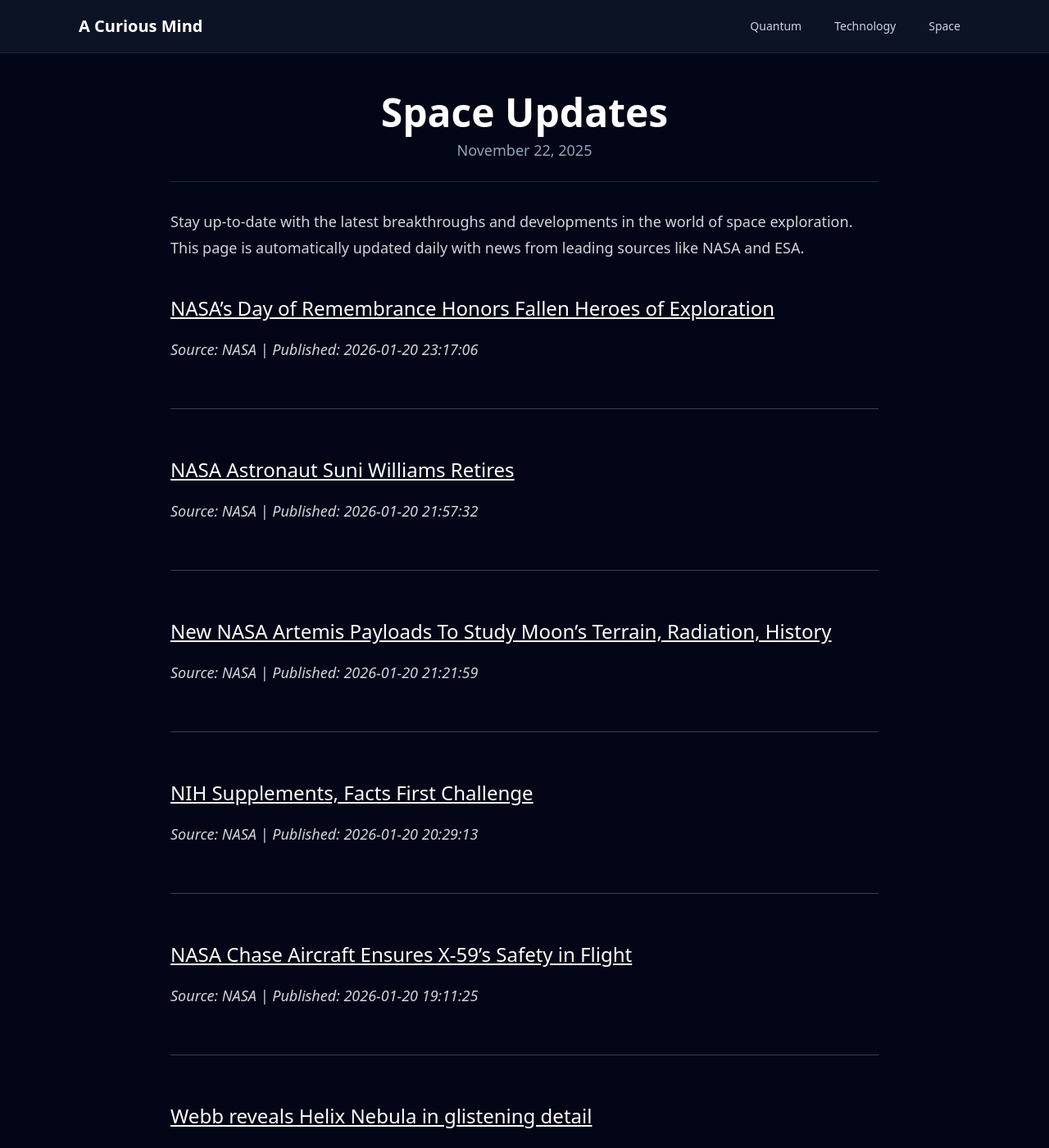
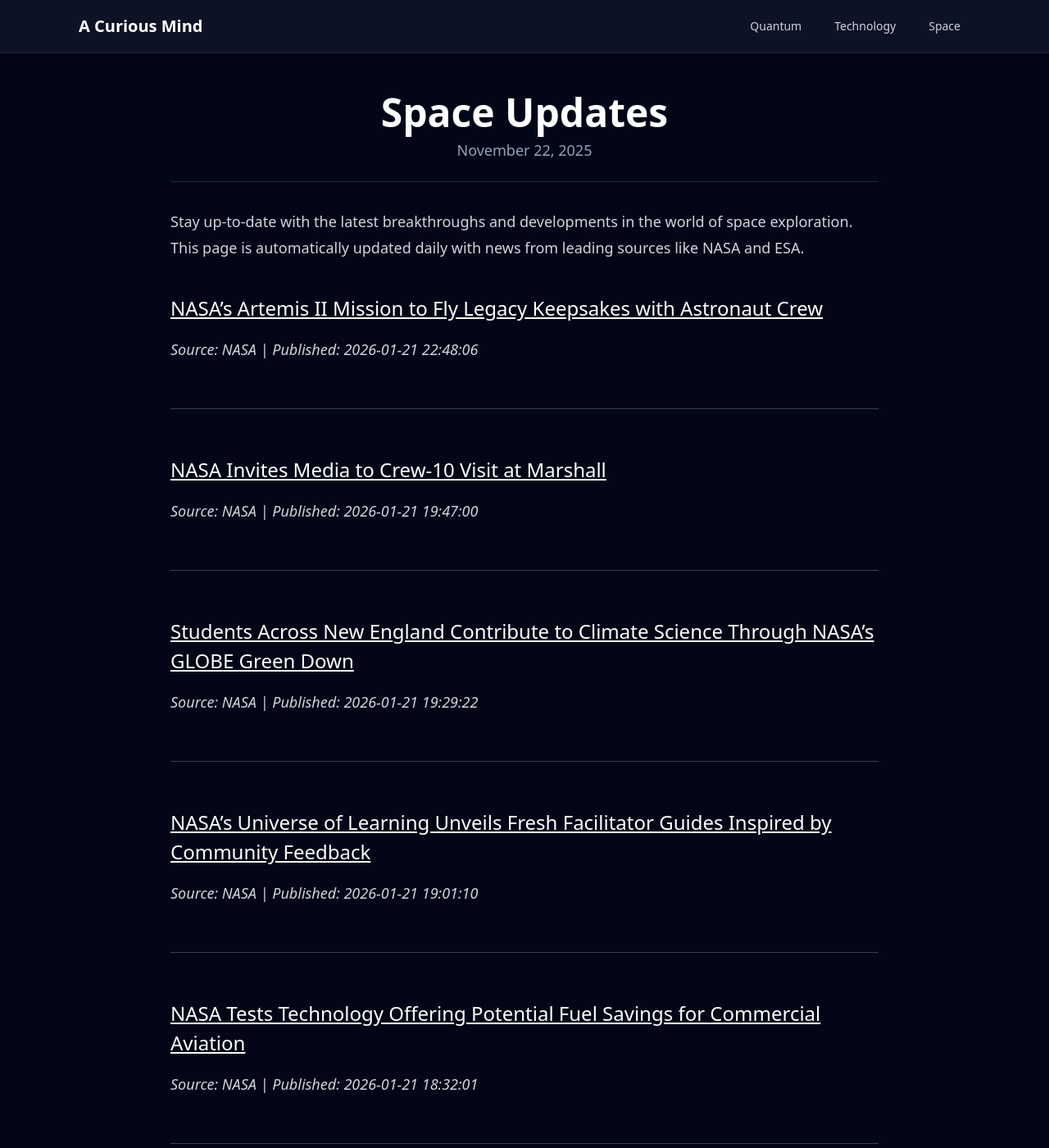
Before and after one commit to onehl7/onehl7.github.io, a Jekyll site: the page built from _posts/2025-11-22-space-updates.md, in a window 1280 px wide and 1400 px high. Shown: the whole window at 82% size. Built offline with Jekyll 4.4.1, drawn with Linux system fonts in a browser that asks for light colours; nearby versions of some CDN libraries; some of the changed text lies outside the part shown.

Commit message:
Update space news data

```diff
--- a/_data/space_news.json
+++ b/_data/space_news.json
@@ -1,62 +1,62 @@
 [
   {
     "source": "NASA",
-    "title": "NASA\u2019s Day of Remembrance Honors Fallen Heroes of Exploration",
-    "link": "https://www.nasa.gov/news-release/nasas-day-of-remembrance-honors-fallen-heroes-of-exploration-2/",
-    "published": "2026-01-20 23:17:06"
+    "title": "NASA\u2019s Artemis II Mission to Fly Legacy Keepsakes with Astronaut Crew",
+    "link": "https://www.nasa.gov/missions/artemis/artemis-2/nasas-artemis-ii-mission-to-fly-legacy-keepsakes-with-astronaut-crew/",
+    "published": "2026-01-21 22:48:06"
   },
   {
     "source": "NASA",
-    "title": "NASA Astronaut Suni Williams Retires",
-    "link": "https://www.nasa.gov/news-release/nasa-astronaut-suni-williams-retires/",
-    "published": "2026-01-20 21:57:32"
+    "title": "NASA Invites Media to Crew-10 Visit at Marshall",
+    "link": "https://www.nasa.gov/news-release/nasa-invites-media-to-crew-10-visit-at-marshall/",
+    "published": "2026-01-21 19:47:00"
   },
   {
     "source": "NASA",
-    "title": "New NASA Artemis Payloads To Study Moon\u2019s Terrain, Radiation, History",
-    "link": "https://www.nasa.gov/news-release/new-nasa-artemis-payloads-to-study-moons-terrain-radiation-history/",
-    "published": "2026-01-20 21:21:59"
+    "title": "Students Across New England Contribute to Climate Science Through NASA\u2019s GLOBE Green Down",
+    "link": "https://science.nasa.gov/learning-resources/science-activation/students-across-new-england-contribute-to-climate-science-through-nasas-globe-green-down/",
+    "published": "2026-01-21 19:29:22"
   },
   {
     "source": "NASA",
-    "title": "NIH Supplements, Facts First Challenge",
-    "link": "https://www.nasa.gov/directorates/stmd/prizes-challenges-crowdsourcing-program/center-of-excellence-for-collaborative-innovation-coeci/nih-supplements-facts-first-challenge/",
-    "published": "2026-01-20 20:29:13"
+    "title": "NASA\u2019s Universe of Learning Unveils Fresh Facilitator Guides Inspired by Community Feedback",
+    "link": "https://science.nasa.gov/learning-resources/science-activation/nasas-universe-of-learning-unveils-fresh-facilitator-guides-inspired-by-community-feedback/",
+    "published": "2026-01-21 19:01:10"
   },
   {
     "source": "NASA",
-    "title": "NASA\u00a0Chase Aircraft Ensures\u00a0X-59\u2019s\u00a0Safety\u00a0in Flight",
-    "link": "https://www.nasa.gov/aeronautics/chase-aircraft-ensures-x-59-safety/",
-    "published": "2026-01-20 19:11:25"
+    "title": "NASA Tests Technology Offering Potential Fuel Savings for Commercial Aviation",
+    "link": "https://www.nasa.gov/centers-and-facilities/armstrong/nasa-tests-technology-offering-potential-fuel-savings-for-commercial-aviation/",
+    "published": "2026-01-21 18:32:01"
   },
   {
     "source": "ESA",
-    "title": "Webb reveals Helix Nebula in glistening detail",
-    "link": "https://www.esa.int/ESA_Multimedia/Images/2026/01/Webb_reveals_Helix_Nebula_in_glistening_detail",
-    "published": "2026-01-20 15:00:00"
+    "title": "\u03b5psilon",
+    "link": "https://www.esa.int/Science_Exploration/Human_and_Robotic_Exploration/epsilon",
+    "published": "2026-01-21 12:54:00"
   },
   {
     "source": "ESA",
-    "title": "Smoke plumes from Chile wildfires seen by Sentinel-3",
-    "link": "https://www.esa.int/ESA_Multimedia/Images/2026/01/Smoke_plumes_from_Chile_wildfires_seen_by_Sentinel-3",
-    "published": "2026-01-20 14:03:00"
+    "title": "ESA at the European Space Conference 2026",
+    "link": "https://www.esa.int/About_Us/Exhibitions/ESA_at_the_European_Space_Conference_2026",
+    "published": "2026-01-21 10:00:00"
   },
   {
     "source": "ESA",
-    "title": "ESA monitoring January 2026 space weather event",
-    "link": "https://www.esa.int/Space_Safety/Space_weather/ESA_monitoring_January_2026_space_weather_event",
-    "published": "2026-01-20 09:37:00"
+    "title": "Artificial intelligence in manufacturing rocket parts",
+    "link": "https://www.esa.int/Enabling_Support/Space_Transportation/Future_space_transportation/Artificial_intelligence_in_manufacturing_rocket_parts",
+    "published": "2026-01-21 08:27:00"
   },
   {
     "source": "ESA",
-    "title": "The EGT Programme: your road to space",
-    "link": "https://www.esa.int/About_Us/Careers_at_ESA/The_EGT_Programme_your_road_to_space",
-    "published": "2026-01-19 10:00:00"
+    "title": "Magnetic avalanches power solar flares, finds Solar Orbiter",
+    "link": "https://www.esa.int/Science_Exploration/Space_Science/Solar_Orbiter/Magnetic_avalanches_power_solar_flares_finds_Solar_Orbiter",
+    "published": "2026-01-21 08:00:00"
   },
   {
     "source": "ESA",
-    "title": "Revolutionising astronaut fitness for deep space missions",
-    "link": "https://www.esa.int/Science_Exploration/Human_and_Robotic_Exploration/Revolutionising_astronaut_fitness_for_deep_space_missions",
-    "published": "2026-01-16 14:57:00"
+    "title": "Legs made for a Mars landing",
+    "link": "https://www.esa.int/Science_Exploration/Human_and_Robotic_Exploration/Legs_made_for_a_Mars_landing",
+    "published": "2026-01-21 07:50:00"
   }
 ]
```
